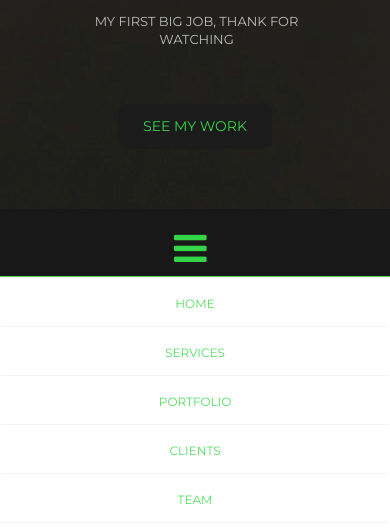
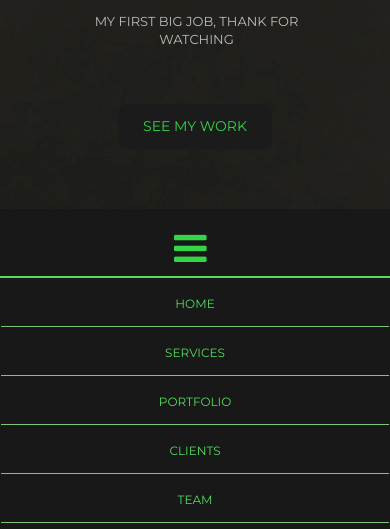
Before and after one commit to SPRAER/DeepLime.githeb.io, a plain HTML site: page index.html in a window 390 px wide. Both pictures are taken after a click on the link 195 px from the left and 502 px from the top of the page. Shown: the part 260-789 px from the top of the page. Drawn offline with nearby package versions, Linux system fonts and the light colour scheme.

Commit message:
8 commit

```diff
--- a/css/responsive.css
+++ b/css/responsive.css
@@ -55,10 +55,10 @@
 	.header h1{ font-size:28px;}
 	.header{ padding:60px 0;}
 	.main-section{ padding:60px 0 70px;}
-	.main-nav{ display:none; position:absolute; left:0; width:100%; top:68px; margin:0 auto; float: none; background:#fff; z-index: 99; border-top: 1px solid #eee;}
+	.main-nav{ display:none; position:absolute; left:0; width:100%; top:68px; margin:0 auto; float: none; background:#181818; z-index: 99; border-top: 1px solid #7cc576;}
 	.main-nav li{ display:block;}
 	.main-nav li.small-logo{ display:none;}
-	.main-nav li a{ display:block; padding:12px 32px; margin: 4px 0; border-bottom: 1px solid #f3f3f3;;}
+	.main-nav li a{ display:block; padding:12px 32px; margin: 4px 0; border-bottom: 1px solid #7cc576;;}
 	.main-nav li a:hover{color:#7cc576}
 	.team-leader-box{ max-width:307px; width:auto; float:none; margin:0 auto;	}
 	.team-leader-box:nth-of-type(3n){ margin:0 auto}
```
